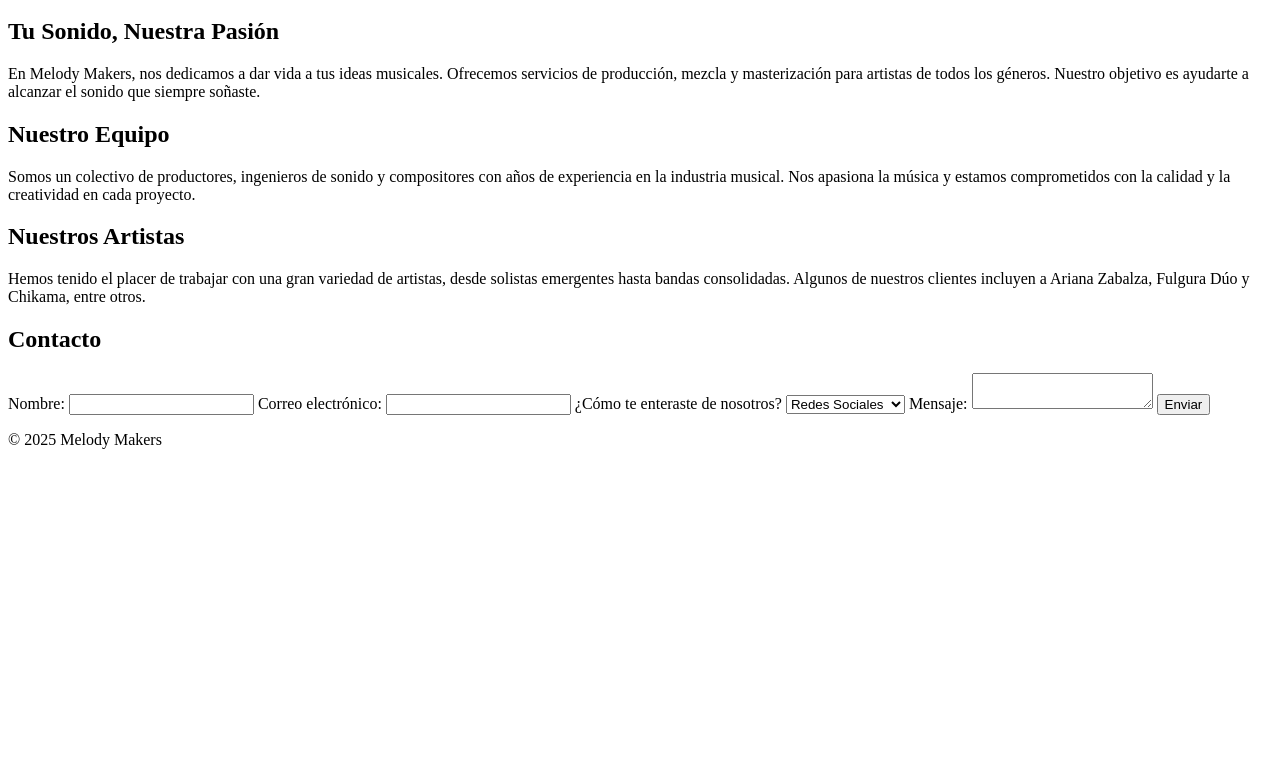
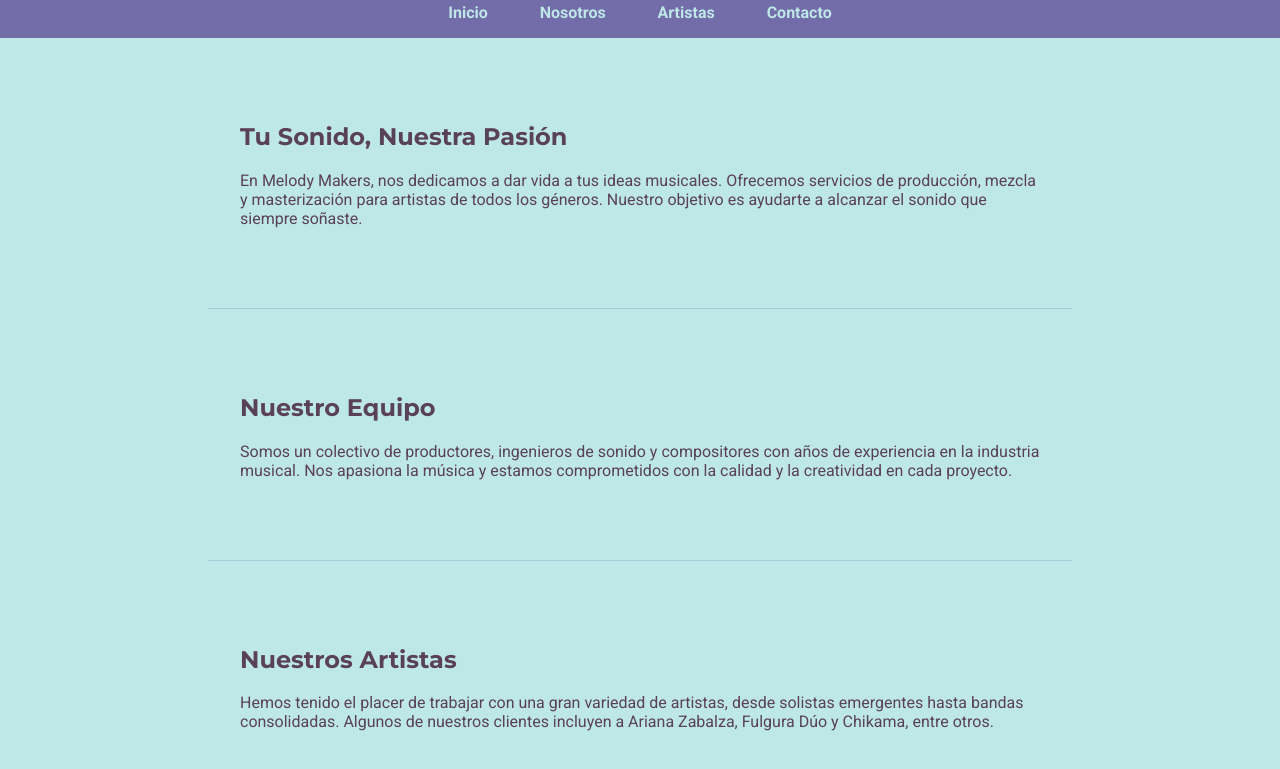
Before and after one commit to aloebordone/MelodyMakers, a plain HTML site: page index.html in a window 1280 px wide. Shown: the part 100-869 px from the top of the page. Before the commit the page ends 800 px from the top, so only its background shows below. Drawn offline with Linux system fonts and the light colour scheme.

Commit message:
add .css

```diff
--- /dev/null
+++ b/css/style.css
@@ -0,0 +1,101 @@
+/* Coolors Palette: https://coolors.co/594157-726da8-7d8cc4-a0d2db-bee7e8 */
+
+body {
+    font-family: 'Roboto', sans-serif;
+    margin: 0;
+    background-color: #bee7e8;
+    color: #594157;
+}
+
+h1, h2 {
+    font-family: 'Montserrat', sans-serif;
+}
+
+header, footer {
+    background-color: #594157;
+    color: #bee7e8;
+    padding: 1.5em;
+    text-align: center;
+}
+
+header h1 {
+    margin: 0;
+}
+
+nav {
+    background-color: #726da8;
+    padding: 1em;
+    text-align: center;
+    position: sticky;
+    top: 0;
+    z-index: 100;
+}
+
+nav a {
+    color: #bee7e8;
+    text-decoration: none;
+    margin: 0 1.5em;
+    font-weight: bold;
+    transition: color 0.3s;
+}
+
+nav a:hover {
+    color: #a0d2db;
+    text-decoration: none; /* Remove underline on hover */
+}
+
+section {
+    padding: 4em 2em;
+    max-width: 800px;
+    margin: 0 auto;
+    border-bottom: 1px solid #a0d2db;
+}
+
+form {
+    display: grid;
+    gap: 1.5em;
+    max-width: 600px;
+    margin: 0 auto;
+}
+
+label {
+    font-weight: bold;
+    color: #594157;
+}
+
+input, select, textarea {
+    padding: 0.8em;
+    font-size: 1em;
+    width: 100%;
+    box-sizing: border-box;
+    background-color: #ffffff;
+    color: #594157;
+    border: 1px solid #7d8cc4;
+    border-radius: 5px;
+}
+
+button {
+    background-color: #7d8cc4;
+    color: #ffffff;
+    border: none;
+    cursor: pointer;
+    padding: 1em;
+    font-size: 1em;
+    font-weight: bold;
+    border-radius: 5px;
+    transition: background-color 0.3s;
+}
+
+button:hover {
+    background-color: #726da8;
+}
+
+@media (max-width: 600px) {
+    nav a {
+        display: block;
+        margin: 0.8em 0;
+    }
+    section {
+        padding: 2em 1em;
+    }
+}
--- a/index.html
+++ b/index.html
@@ -4,6 +4,10 @@
     <meta charset="UTF-8">
     <meta name="viewport" content="width=device-width, initial-scale=1.0">
     <title>Melody Makers</title>
+    <link rel="preconnect" href="https://fonts.googleapis.com">
+    <link rel="preconnect" href="https://fonts.gstatic.com" crossorigin>
+    <link href="https://fonts.googleapis.com/css2?family=Montserrat:wght@700&family=Roboto:wght@400;700&display=swap" rel="stylesheet">
+    <link rel="stylesheet" href="css/style.css">
 </head>
 <body>
     <header>
```
